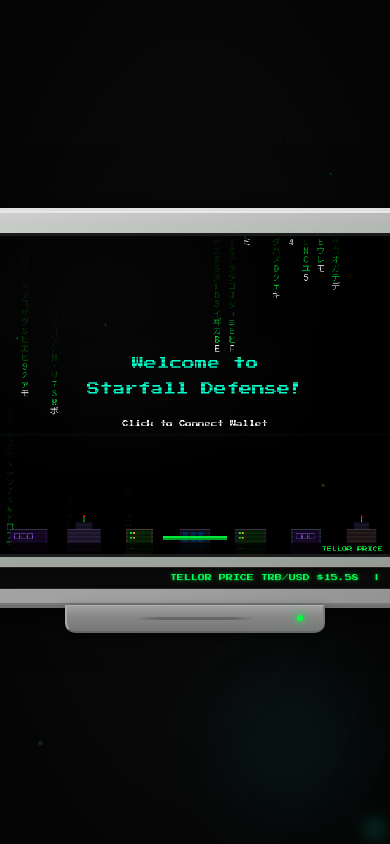
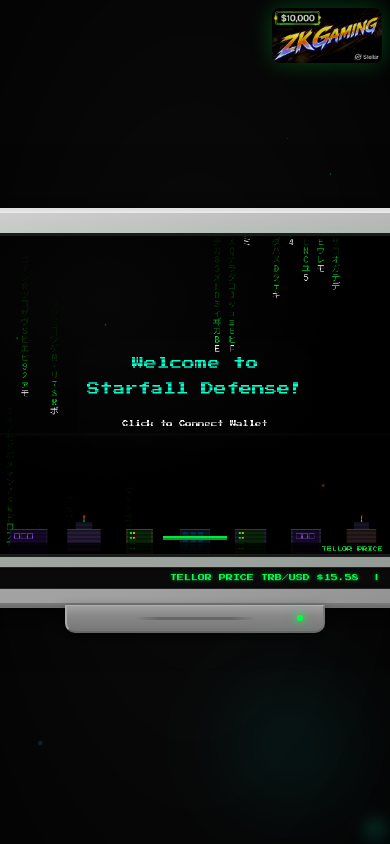
Before and after one commit to jasong-03/Starfall-Defense, a website built with Vite: page index.html in a window 390 px wide. Built offline with nearby package versions, Linux system fonts and the light colour scheme.

Commit message:
Add ZK Gaming hackathon logo to top-right corner

```diff
--- a/css/style.css
+++ b/css/style.css
@@ -21,6 +21,29 @@
     display: flex;
     justify-content: center;
     align-items: center;
+}
+
+/* --- ZK Gaming Logo (top-right corner) --- */
+
+.zk-logo {
+    position: fixed;
+    top: 16px;
+    right: 16px;
+    width: 160px;
+    height: auto;
+    border-radius: 8px;
+    opacity: 0.85;
+    z-index: 10;
+    pointer-events: none;
+    filter: drop-shadow(0 0 12px rgba(0, 255, 80, 0.3));
+}
+
+@media (max-width: 850px) {
+    .zk-logo {
+        width: 110px;
+        top: 8px;
+        right: 8px;
+    }
 }
 
 /* --- CRT Container (outermost wrapper) --- */
--- a/index.html
+++ b/index.html
@@ -10,6 +10,8 @@
     <link rel="stylesheet" href="css/style.css">
 </head>
 <body>
+
+    <img src="/logo_zk.jpg" alt="ZK Gaming on Stellar" class="zk-logo" />
 
     <div class="crt-container">
         <div class="crt-bezel">
```
Also changed, not shown: public/logo_zk.jpg (added).
